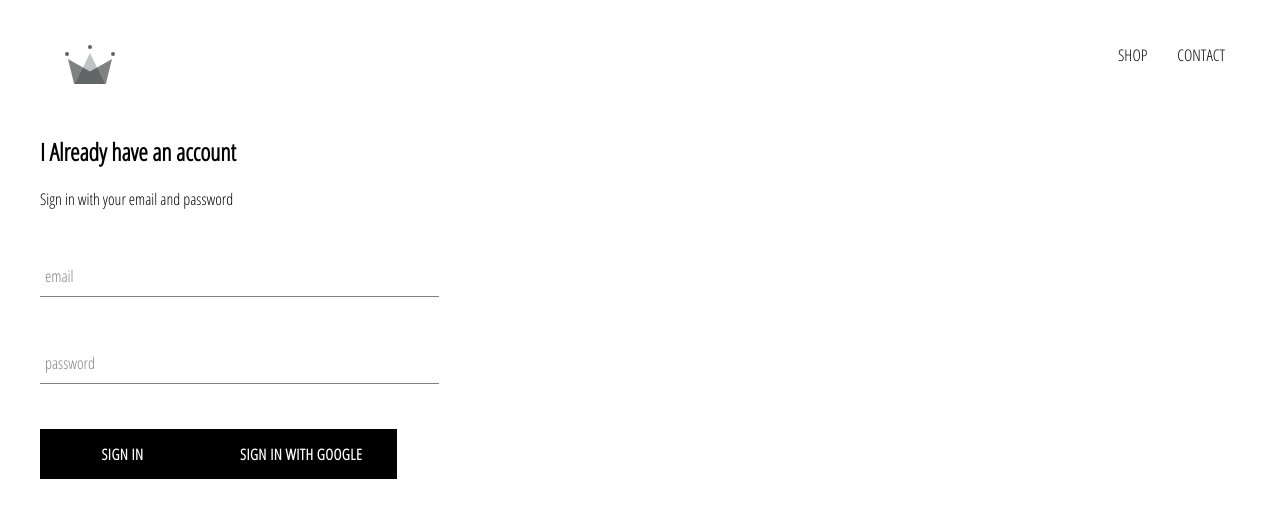
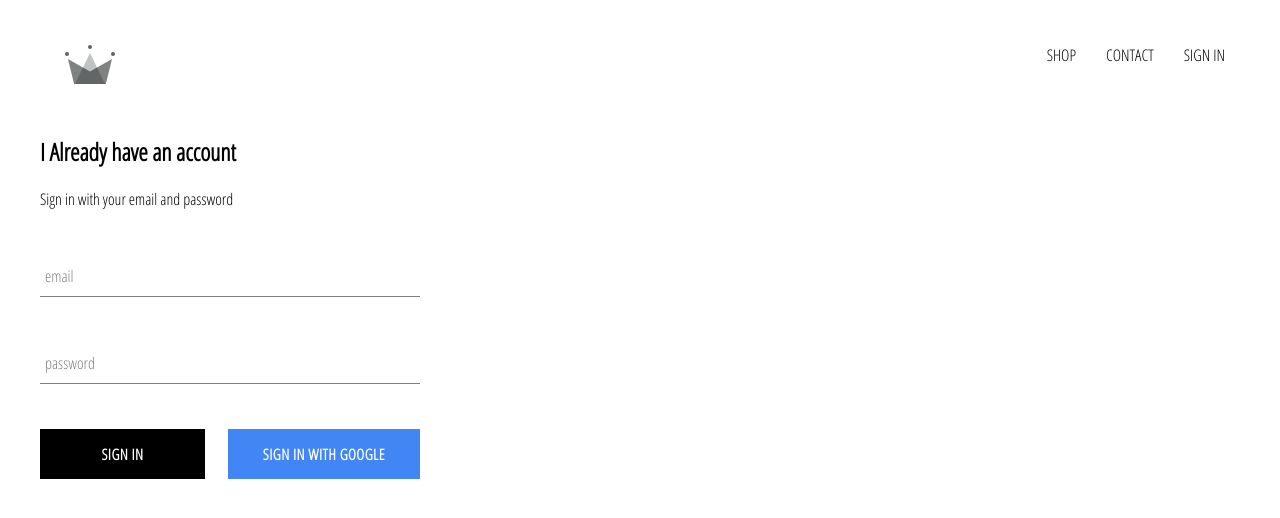
Before and after one commit to O2Hope/simply-commerce, a React (Create React App) app: page /signin in a window 1280 px wide. Shown: the top 518 px of the page. Built offline with nearby package versions, Linux system fonts and the light colour scheme; no server answers.

Commit message:
Integrate firebase auth(sign in/ sign out)

```diff
--- a/src/App.css
+++ b/src/App.css
@@ -7,3 +7,7 @@
     text-decoration: none;
     color: black;
 }
+
+* {
+    box-sizing: border-box;
+}
--- a/src/App.js
+++ b/src/App.js
@@ -1,22 +1,45 @@
 import React from "react";
 import "./App.css";
 import HomePage from "./pages/homepage/homepage.component";
-import ShopPage from "./pages/shop/shop.component"
-import Header from "./components/header/header.component"
+import ShopPage from "./pages/shop/shop.component";
+import Header from "./components/header/header.component";
 import { Switch, Route } from "react-router-dom";
 import SignInPage from "./pages/sign-in/sign-in.component";
+import { auth } from "./firebase/firebase.utils";
 
-function App() {
+class App extends React.Component {
+  constructor() {
+    super();
+    this.state = {
+      currentUser: ""
+    };
+  }
+
+  unsubscribeFromAuth = null;
+
+  componentDidMount(){
+    this.unsubscribeFromAuth = auth.onAuthStateChanged(user => {
+      this.setState({currentUser: user});
+      console.log(user);
+    })
+  }
+
+  componentWillUnmount() {
+    this.unsubscribeFromAuth();
+  }
+
+  render() {
     return (
       <div>
-    <Header/>
+        <Header currentUser={this.state.currentUser} />
         <Switch>
-        <Route exact path="/" component={HomePage}/>
-        <Route exact path="/shop" component = { ShopPage}/>
-        <Route exact path="/signin" component={SignInPage}/>
+          <Route exact path="/" component={HomePage} />
+          <Route exact path="/shop" component={ShopPage} />
+          <Route exact path="/signin" component={SignInPage} />
         </Switch>
       </div>
     );
   }
+}
 
 export default App;
--- a/src/components/custom-button/custom-button.component.jsx
+++ b/src/components/custom-button/custom-button.component.jsx
@@ -1,10 +1,13 @@
 import React from "react";
 import "./custom-button.styles.scss";
 
-const CustomButton = ({children, ...otherProps}) => (
-    <button className="custom-button" {...otherProps}>
+const CustomButton = ({ children, isGoogle, ...otherProps }) => (
+  <button
+    className={`${isGoogle && "google-sign-in"} custom-button`}
+    {...otherProps}
+  >
     {children}
-    </button>
-)
+  </button>
+);
 
 export default CustomButton;
--- a/src/components/custom-button/custom-button.styles.scss
+++ b/src/components/custom-button/custom-button.styles.scss
@@ -19,4 +19,13 @@
     color: black;
     border: 1px solid black;
   }
+  &.google-sign-in {
+    background-color: #4285f4;
+    color: white;
+
+    &:hover{
+      background-color: #357ae8;
+      border: none;
+    }
+  }
 }
--- a/src/components/header/header.component.jsx
+++ b/src/components/header/header.component.jsx
@@ -2,8 +2,9 @@
 import { Link } from "react-router-dom";
 import "./header.styles.scss";
 import { ReactComponent as Logo } from "../../assets/crown.svg";
+import {auth} from "../../firebase/firebase.utils";
 
-const Header = () => (
+const Header = ({currentUser}) => (
   <div className="header">
     <Link to="/" className="logo-container">
       <Logo className="logo" />
@@ -11,6 +12,11 @@
     <div className="options">
       <Link to="/shop" className="option">SHOP</Link>
       <Link to="/contact" className="option">CONTACT</Link>
+      {
+        currentUser ?
+        <div className="option" onClick={() => auth.signOut()}>SIGN OUT</div> :
+        <Link className="option" to="/signin">SIGN IN</Link>
+      }
     </div>
   </div>
 );
--- a/src/components/header/header.styles.scss
+++ b/src/components/header/header.styles.scss
@@ -20,6 +20,7 @@
 
     .option {
       padding: 10px 15px;
+      cursor: pointer;
     }
   }
 }
--- a/src/components/sign-in/sign-in.component.jsx
+++ b/src/components/sign-in/sign-in.component.jsx
@@ -1,8 +1,8 @@
 import React from "react";
 import FormInput from "../form-input/form-input.component";
-import "./sign-in.styles.scss"
+import "./sign-in.styles.scss";
 import CustomButton from "../custom-button/custom-button.component";
-import {signInWithGoogle} from "../../firebase/firebase.utils";
+import { signInWithGoogle } from "../../firebase/firebase.utils";
 
 class SignIn extends React.Component {
   constructor(props) {
@@ -48,9 +48,12 @@
             label="password"
             required
           />
-          <CustomButton type="submit">Sign in</CustomButton>
-          <CustomButton onClick={signInWithGoogle}>Sign in with Google</CustomButton>
-
+          <div className="buttons">
+            <CustomButton type="submit">Sign in</CustomButton>
+            <CustomButton onClick={signInWithGoogle} isGoogle>
+              Sign in with Google
+            </CustomButton>
+          </div>
         </form>
       </div>
     );
--- a/src/components/sign-in/sign-in.styles.scss
+++ b/src/components/sign-in/sign-in.styles.scss
@@ -1,9 +1,14 @@
 .sign-in {
-    width: 30vw;
+    width: 380px;
     display: flex;
     flex-direction: column;
 
     .title {
         margin: 10px 0px;
     }
+
+    .buttons{
+        display: flex;
+        justify-content: space-between;
+    }
 }
```
Lines whose indentation alone changed are shown as unchanged.
